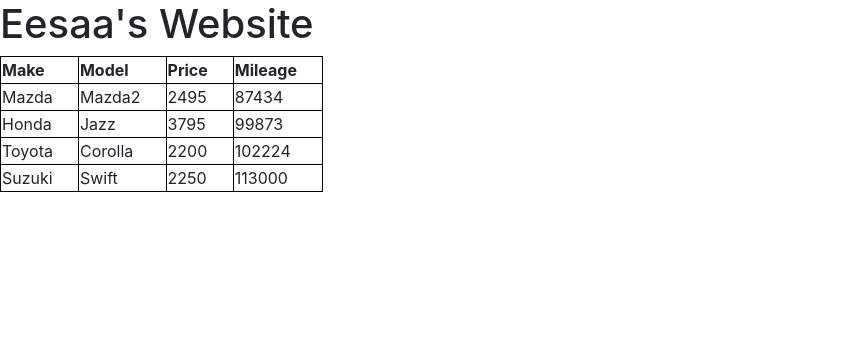
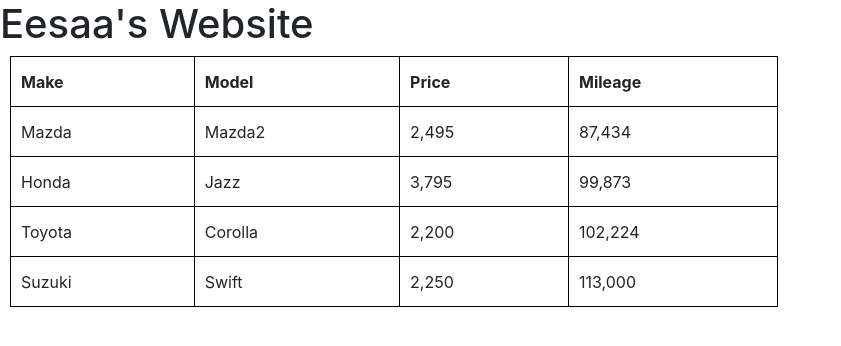
Before and after one commit to EesaaM-dev/marketplace_app, a Flask app: page /cars in a window 1280 px wide. Shown: the part 56-402 px from the top of the page, without its empty margins (0-841 px from the left). Run offline with Flask 3, Linux system fonts and the light colour scheme; some libraries are stand-ins or nearby versions.

Commit message:
added commas to price and mileage, removed spinners from form

```diff
--- a/app.py
+++ b/app.py
@@ -5,10 +5,10 @@ from flask import render_template
 from markupsafe import escape
 app = Flask(__name__)
 
-cars = [{"Make" : "Mazda", "Model" : "Mazda2", "Price" : "2495", "Mileage": "87434"},
-        {"Make" : "Honda", "Model" : "Jazz", "Price" : "3795", "Mileage": "99873"},
-        {"Make" : "Toyota", "Model" : "Corolla", "Price" : "2200", "Mileage": "102224"},
-        {"Make" : "Suzuki", "Model" : "Swift", "Price" : "2250", "Mileage": "113000"}]
+cars = [{"Make" : "Mazda", "Model" : "Mazda2", "Price" : 2495, "Mileage": 87434},
+        {"Make" : "Honda", "Model" : "Jazz", "Price" : 3795, "Mileage": 99873},
+        {"Make" : "Toyota", "Model" : "Corolla", "Price" : 2200, "Mileage": 102224},
+        {"Make" : "Suzuki", "Model" : "Swift", "Price" : 2250, "Mileage": 113000}]
 @app.route("/")
 def index():
     return render_template('index.html')
@@ -33,7 +33,7 @@ def show_cars():
 def add_cars():
     if request.method == "POST":
         cars.append({"Make" : request.form.get("Make"), "Model" : request.form.get("Model"),
-                      "Price" : request.form.get("Price"), "Mileage" : request.form.get("Mileage") })
+                      "Price" : request.form.get("Price").replace(',', ''), "Mileage" : request.form.get("Mileage").replace(',', '')})
         print(request.form.get("Make"))
         return redirect(url_for('show_cars'))
     return render_template('add.html')
--- a/templates/cars.html
+++ b/templates/cars.html
@@ -3,9 +3,19 @@
 {% block title %}Cars{% endblock %}
 {% block content%}
 <style>
-    table, th, td {
-        border: 1px solid black ;padding-right : 25px;
-    }
+
+table {
+    width: 60%;
+    border: solid, 1px, black;
+    margin-left: 10px;
+}
+th,td {
+    height: 50px;
+    border: solid, 1px, black;
+    padding-right: 20px;
+    padding-left: 10px;
+}
+
 </style>
 
 <table>
@@ -17,12 +27,12 @@
             <th>Mileage</th>
         </tr>
 
-    {% for i in car_list %}
+    {% for car in car_list %}
     <tr>
-        {% for val in i.values() %}
-        <td>{{val}}</td>
-
-    {% endfor %}
+        <td>{{car.Make}}</td>
+        <td>{{car.Model}}</td>
+        <td>{{ "{:,}".format(car.Price)}}</td>
+        <td>{{ "{:,}".format(car.Mileage)}}</td>
     </tr>
    {% endfor %}
 
```
Also changed, not shown: templates/add.html (+10 -2 lines).
